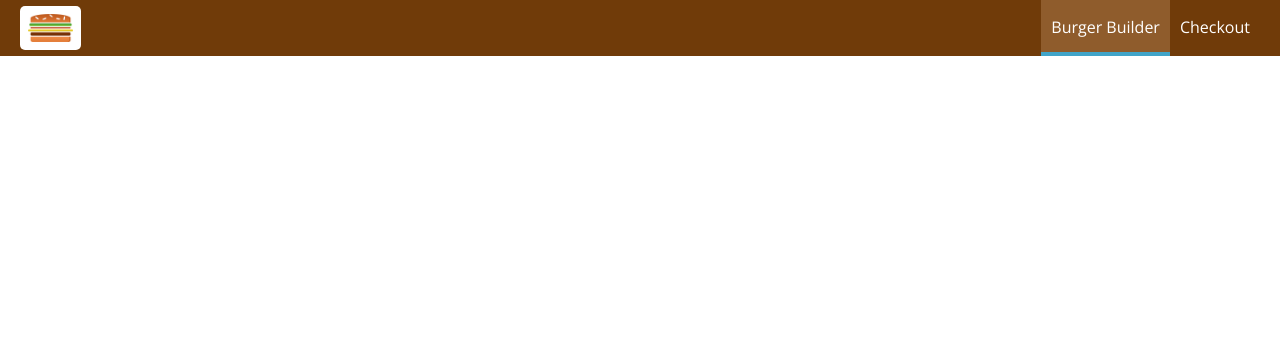
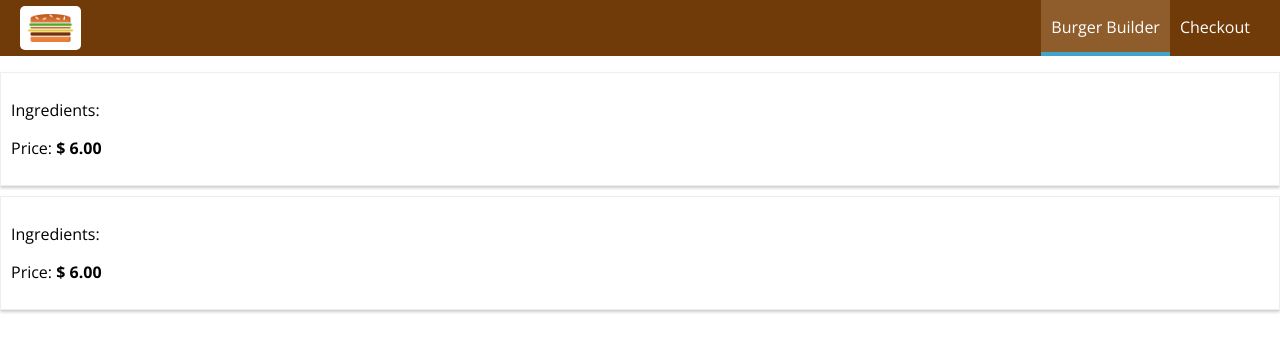
Before and after one commit to darthbel/BurgerBuilder, a React (Create React App) app: page /orders in a window 1280 px wide. Shown: the top 352 px of the page. Built offline with nearby package versions, Linux system fonts and the light colour scheme.

Commit message:
Orders page

```diff
--- a/src/App.js
+++ b/src/App.js
@@ -3,6 +3,7 @@ import { Route, Switch } from 'react-router-dom'
 import './App.css'
 import Layout from './containers/Layout/Layout'
 import BurgerBuilder from './containers/BurgerBuilder/BurgerBuilder'
+import Orders from './containers/Orders/Orders'
 
 import Checkout from './containers/Checkout/Checkout'
 
@@ -12,6 +13,7 @@ function App() {
       <Layout>
         <Switch>
           <Route path='/checkout' component={Checkout} />
+          <Route path='/orders' component={Orders} />
           <Route path='/' exact component={BurgerBuilder} />
         </Switch>
       </Layout>
--- /dev/null
+++ b/src/components/Order/Order.js
@@ -0,0 +1,13 @@
+import React from 'react'
+import classes from './Order.module.css'
+
+const Order = () => (
+  <div className={classes.Order}>
+    <p>Ingredients: </p>
+    <p>
+      Price: <strong>$ 6.00</strong>
+    </p>
+  </div>
+)
+
+export default Order
--- /dev/null
+++ b/src/components/Order/Order.module.css
@@ -0,0 +1,8 @@
+.Order {
+  width: 100%;
+  border: 1px solid #eee;
+  box-shadow: 0 2px 3px #ccc;
+  padding: 10px;
+  margin: 10px auto;
+  box-sizing: border-box;
+}
--- /dev/null
+++ b/src/containers/Orders/Orders.js
@@ -0,0 +1,15 @@
+import React, { Component } from 'react'
+import Order from '../../components/Order/Order'
+
+class Orders extends Component {
+  render() {
+    return (
+      <div>
+        <Order />
+        <Order />
+      </div>
+    )
+  }
+}
+
+export default Orders
```
